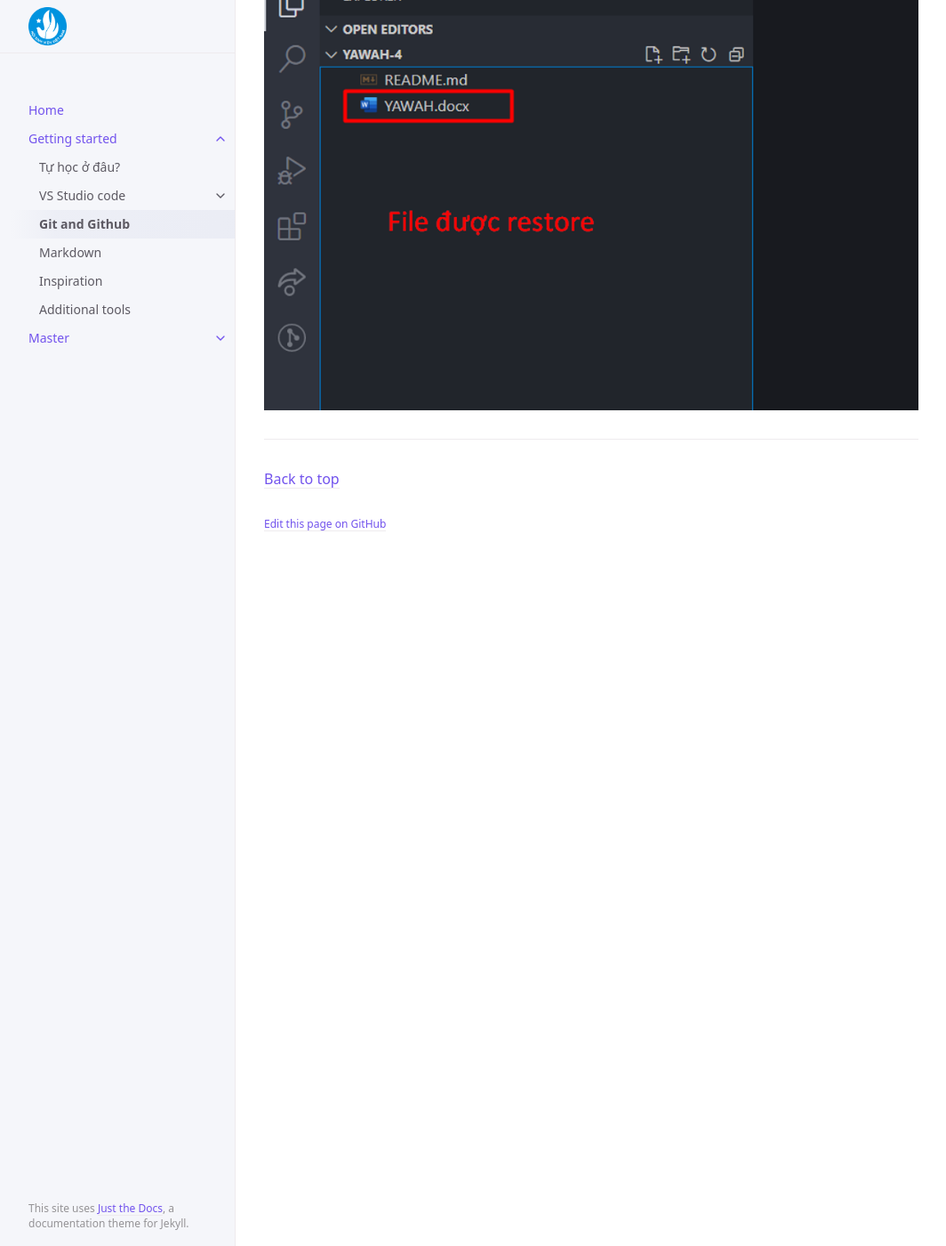
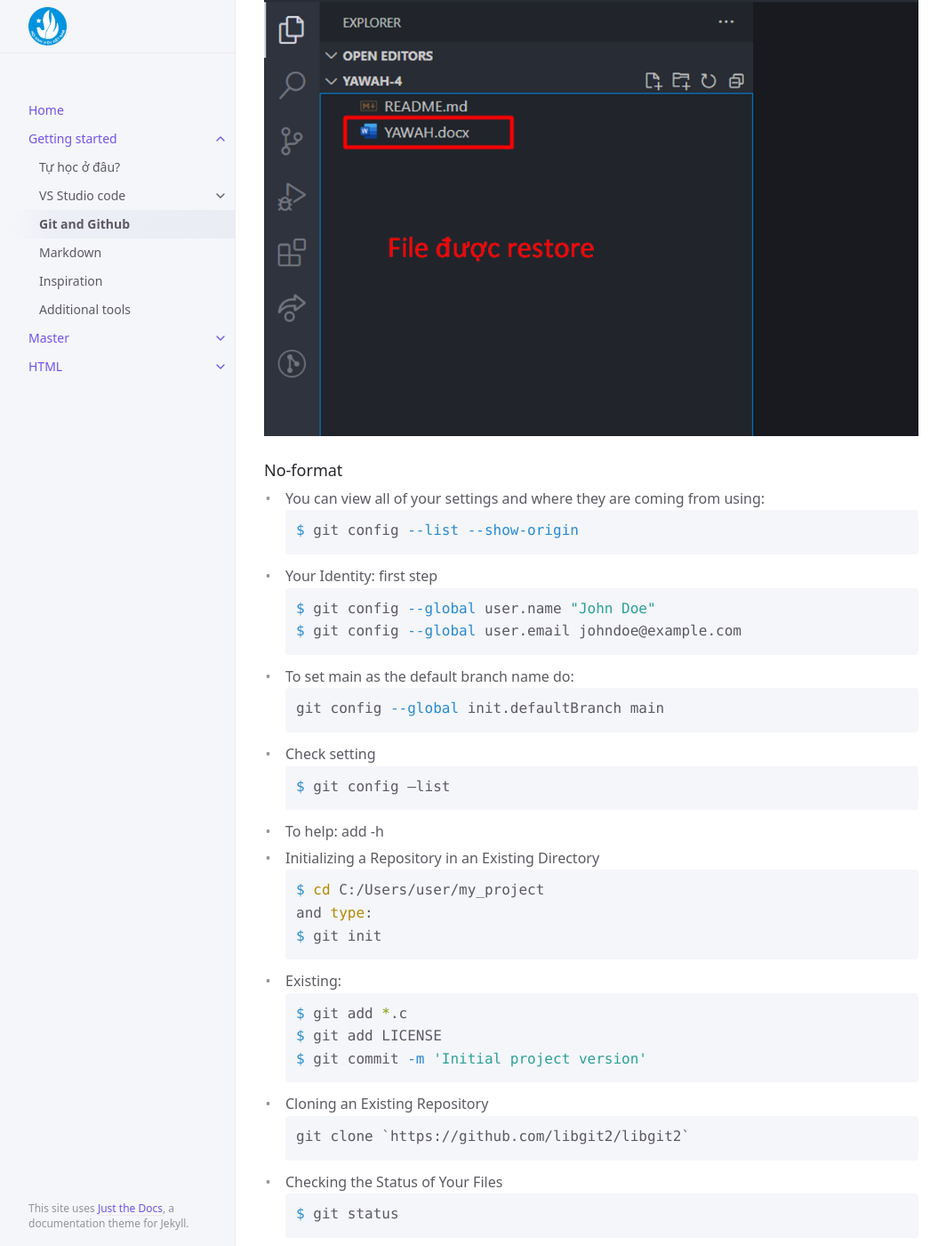
Before and after one commit to FTU2-Student-Association/official-materials, a Jekyll site: the page built from docs/getting-started/git.md, in a window 1280 px wide and 1400 px high, scrolled down 14798 px. Shown: the whole window at 89% size, without its empty margins (107-1171 px from the left). Built offline with Jekyll 4.4.1, drawn with Linux system fonts in a browser that asks for light colours; some of the changed text lies outside the part shown.

Commit message:
after-dinner

````diff
--- a/_sass/custom/custom.scss
+++ b/_sass/custom/custom.scss
@@ -13,3 +13,23 @@
   margin: auto;
   float: none!important;
 }
+
+.m-auto {
+  margin-left: 50%;
+  // position: absolute;
+  transform: translate(-50%);
+  // margin: auto;
+  // text-align: center;
+  // margin-right: ;
+}
+
+.t-auto {
+  text-align: center;
+}
+
+.q {
+  border-left: 5px solid rgb(53, 31, 179);
+  padding-left: 5px;
+  background-color: rgba(179, 179, 179, 0.199);
+  margin-left: 0%;
+}
--- a/docs/getting-started/git.md
+++ b/docs/getting-started/git.md
@@ -193,3 +193,71 @@
 Bước 28:
 
 ![><](https://raw.githubusercontent.com/FTU2-Student-Association/official-materials/gh-pages/assets/images/git/Fri-17-Dec-2021-17-55-09.png)
+
+### No-format
+
+- You can view all of your settings and where they are coming from using:
+<!-- markdownlint-disable MD014-->
+```shell
+$ git config --list --show-origin
+```
+<!-- markdownlint-enable MD014-->
+
+- Your Identity: first step
+<!-- markdownlint-disable MD014-->
+```shell
+$ git config --global user.name "John Doe"
+$ git config --global user.email johndoe@example.com
+```
+<!-- markdownlint-enable MD014-->
+
+- To set main as the default branch name do:
+<!--  -->
+```shell
+git config --global init.defaultBranch main
+```
+
+- Check setting
+<!-- markdownlint-disable MD014-->
+```shell
+$ git config –list
+```
+<!-- markdownlint-enable MD014-->
+- To help: add -h
+- Initializing a Repository in an Existing Directory
+<!-- markdownlint-disable MD014-->
+```shell
+$ cd C:/Users/user/my_project
+and type:
+$ git init
+```
+<!-- markdownlint-enable MD014-->
+
+- Existing:
+<!-- markdownlint-disable MD014-->
+```shell
+$ git add *.c
+$ git add LICENSE
+$ git commit -m 'Initial project version'
+```
+<!-- markdownlint-enable MD014-->
+
+- Cloning an Existing Repository
+<!--  -->
+```shell
+git clone `https://github.com/libgit2/libgit2`
+```
+
+- Checking the Status of Your Files
+<!-- markdownlint-disable MD014-->
+```shell
+$ git status
+```
+<!-- markdownlint-enable MD014-->
+
+- Tracking New Files
+<!-- markdownlint-disable MD014-->
+```shell
+$ git add README
+```
+<!-- markdownlint-enable MD014-->
````
Also changed, not shown: docs/html.md (added, +19 -0 lines), docs/html/html-concept.md (added, +44 -0 lines), docs/html/html-tag.md (added, +179 -0 lines), docs/template.md (+1 -1 lines), assets/images/html-concept/Fri-17-Dec-2021-19-08-23.png (added), assets/images/html-concept/Fri-17-Dec-2021-19-10-10.png (added).
